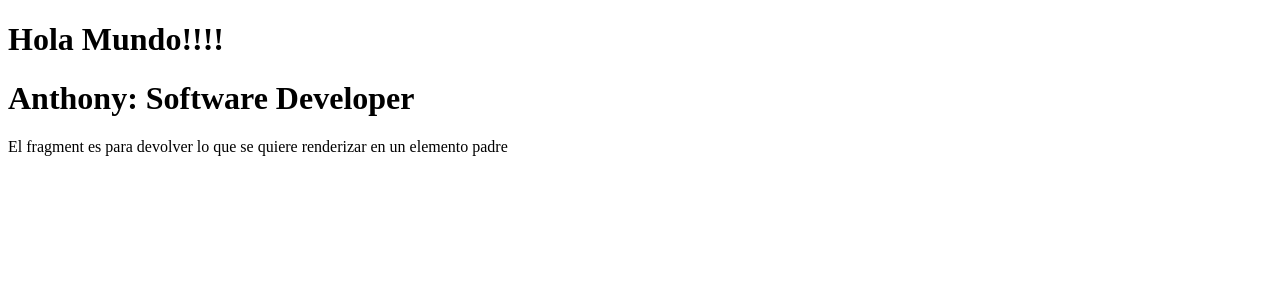
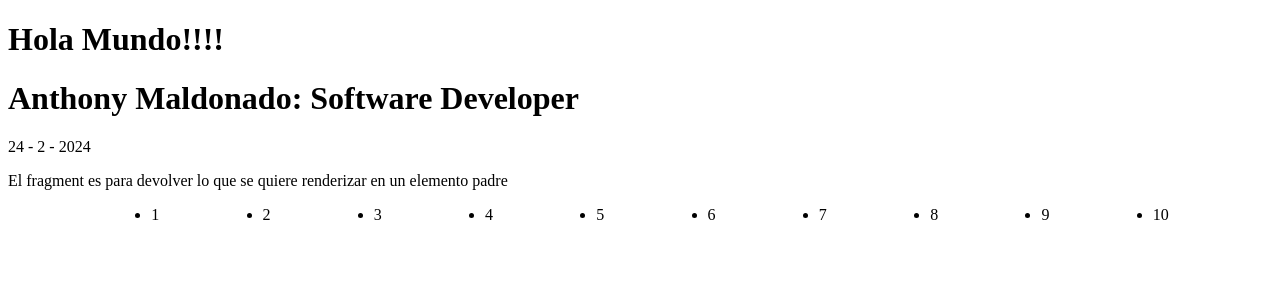
Before and after one commit to AnthonyMaldonadoCss/course-react, a React (Vite) app in the folder 03-counter-app-vite-new/: page / in a window 1280 px wide. Shown: the top 300 px of the page. Built offline with nearby package versions, Linux system fonts and the light colour scheme.

Commit message:
loop en elementos, stylos inline

```diff
--- a/03-counter-app-vite-new/src/FirstApp.jsx
+++ b/03-counter-app-vite-new/src/FirstApp.jsx
@@ -1,8 +1,26 @@
 export const FirstApp = () => {
+  const nombre = 'Anthony Maldonado';
+  const date = new Date();
+
+  const numeros = [1,2,3,4,5,6,7,8,9,10];
+
+  const loop = () => {
+    const li = [];
+    for (let [i,numero] of numeros.entries()) {
+      li.push( <li key={i} > {numero} </li> )
+    }
+    return li
+  }
+
+
   return (
     <>
-      <h1> Anthony: Software Developer </h1>
+      <h1> { nombre }: Software Developer </h1>
+      <p> { date.getUTCDate() } - { date.getUTCMonth() } - { date.getFullYear() } </p>
       <p> El fragment es para devolver lo que se quiere renderizar en un elemento padre </p>
+      <ul style={ { display: "flex", flexDirection: "row", justifyContent:"space-evenly", alignItems: "flex-start"} }>
+        <> { loop() } </>
+      </ul>
     </>
   )
 }
```
